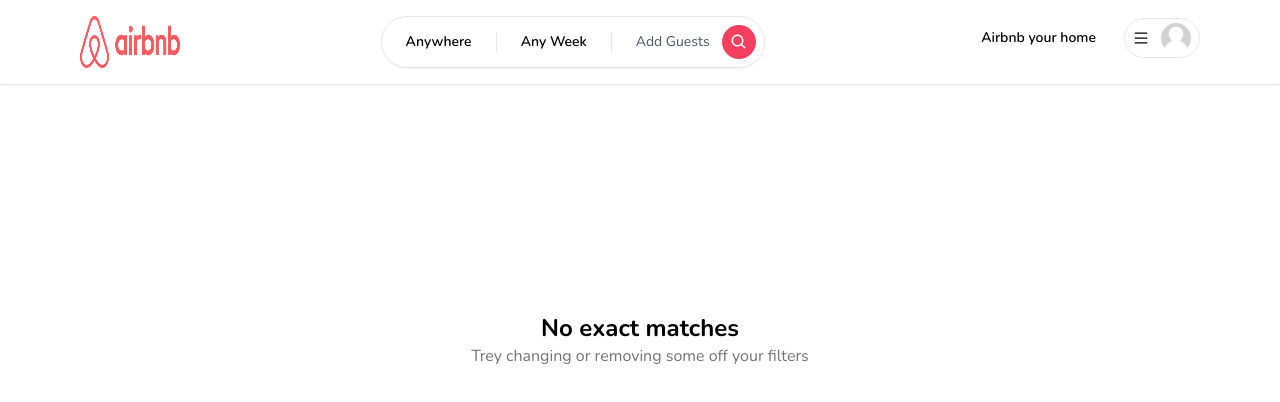
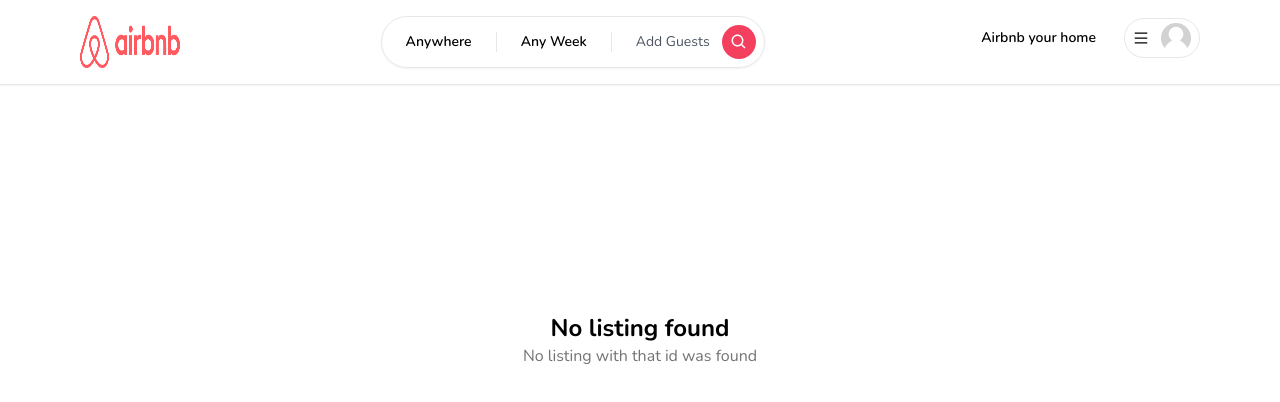
Before and after one commit to ludinj/MyHome, a Next.js app: page /listings/1 in a window 1280 px wide. Shown: the top 402 px of the page. Built offline with nearby package versions, Linux system fonts and the light colour scheme; no server answers; the database is empty; what world-countries would draw is missing.

Commit message:
Remove test code

```diff
--- a/src/app/actions/getCurrentUser.ts
+++ b/src/app/actions/getCurrentUser.ts
@@ -18,7 +18,6 @@ export default async function getCurrentUser() {
       },
     });
 
-
     if (!currentUser) {
       return null;
     }
@@ -29,7 +28,6 @@ export default async function getCurrentUser() {
       emailVerified: currentUser.emailVerified?.toISOString() || null,
     };
   } catch (error: any) {
-    console.log('there is and error here', error);
     return null;
   }
 }
--- a/src/app/actions/getListingById.tsx
+++ b/src/app/actions/getListingById.tsx
@@ -11,7 +11,9 @@ export default async function getListingById(params: IParams) {
       where: { id: listingId },
       include: { user: true },
     });
-    if (!listing) return null;
+    if (!listing) {
+      return null;
+    }
 
     return {
       ...listing,
--- a/src/app/components/HeartButton.tsx
+++ b/src/app/components/HeartButton.tsx
@@ -15,10 +15,6 @@ const HeartButton: FC<HeartButtonProps> = ({ listingId, currentUser }) => {
     listingId,
     currentUser,
   });
-
-  useEffect(() => {
-    console.log(currentUser?.favoriteIds);
-  }, [currentUser?.favoriteIds]);
 
   return (
     <div
--- a/src/app/listings/[listingId]/page.tsx
+++ b/src/app/listings/[listingId]/page.tsx
@@ -17,7 +17,10 @@ const ListingPage = async ({ params }: { params: IParams }) => {
   if (!listing) {
     return (
       <ClientOnly>
-        <EmptyState />
+        <EmptyState
+          title='No listing found'
+          subtitle='No listing with that id was found'
+        />
       </ClientOnly>
     );
   }
```
